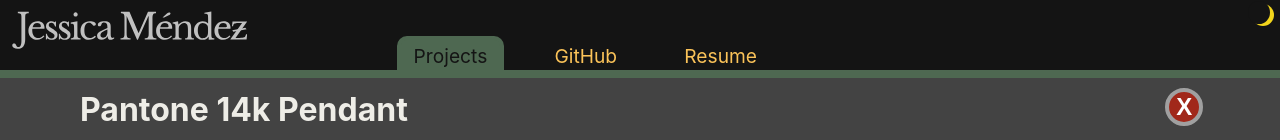
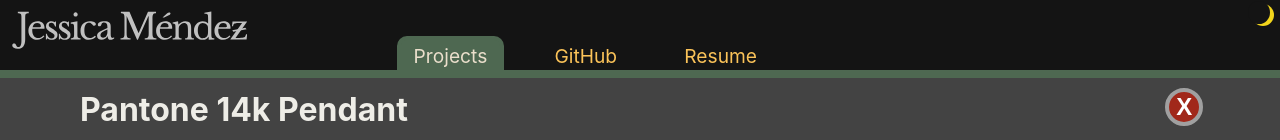
Before and after one commit to jessysiete/portfolio-jessysiete, a React (Vite) app: page /projects/pantone14k in a window 1280 px wide. Shown: the top 140 px of the page. Built offline with nearby package versions, Linux system fonts and the light colour scheme.

Commit message:
nav micro interaction hover state

```diff
--- a/src/components/Nav/Nav.css
+++ b/src/components/Nav/Nav.css
@@ -6,8 +6,7 @@
   width: auto;
   height: 42px;
   top: 36px;
-  border:0;
-
+  border: 0;
 }
 
 ul {
@@ -20,7 +19,6 @@ ul {
   height: 40px;
   margin: 0px;
   background-color: var(--background-color);
-
 }
 
 li {
@@ -31,6 +29,7 @@ li {
   flex-direction: row;
   padding: 0px 1vw;
   border: 4px solid transparent;
+  transition: transform 0.2s ease-in-out;
 }
 
 li a {
@@ -41,19 +40,18 @@ li a {
   align-items: center;
   flex-direction: row;
   border: 4px solid transparent;
-
+  transition: transform 0.2s ease-in-out;
 }
-
-/* li a:hover {
-  border: 4px solid var(--link-color);
-  border-radius: 10px 10px 0px 0px;
-  border-bottom: 4px solid transparent;
-  } */
 
 .active {
   border-radius: 10px 10px 0px 0px;
 }
-  .menu-item-projects :hover{
+
+li:hover, li a:hover {
+  transform: scale(1.05);
+}
+
+.menu-item-projects :hover {
   border: 4px solid #4e6851;
   border-radius: 10px 10px 0px 0px;
   border-bottom: 4px solid transparent;
@@ -62,11 +60,10 @@ li a {
 .menu-item-projects .active {
   border: 4px solid #4e6851;
   background-color: #4e6851;
-    color: var(--background-color);
+  color: var(--nav-active-text);
 }
 
-
-  .menu-item-github :hover{
+.menu-item-github :hover {
   border: 4px solid #a1281a;
   border-radius: 10px 10px 0px 0px;
   border-bottom: 4px solid transparent;
@@ -74,10 +71,10 @@ li a {
 
 .menu-item-github .active {
   background-color: #a1281a;
-    color: var(--background-color);
+  color: var(--nav-active-text);
 }
 
-  .menu-item-resume :hover{
+.menu-item-resume :hover {
   border: 4px solid #2d3e90;
   border-radius: 10px 10px 0px 0px;
   border-bottom: 4px solid transparent;
@@ -85,7 +82,7 @@ li a {
 
 .menu-item-resume .active {
   background-color: #2d3e90;
-    color: var(--background-color);
+  color: var(--nav-active-text);
 }
 
 @media (max-width: 820px) {
@@ -97,11 +94,10 @@ li a {
     width: 100%;
     height: fit-content;
     top: 28px;
-    border:0;
+    border: 0;
   }
 
   ul {
-
     padding: 0px 40px;
     width: 90%;
     justify-content: space-between;
@@ -110,8 +106,6 @@ li a {
     margin: 0px;
     margin-right: auto;
     margin-left: 154px;
-    /* margin-left: auto; */
     background-color: var(--background-color);
-
   }
 }
--- a/src/pages/App/App.css
+++ b/src/pages/App/App.css
@@ -2,7 +2,8 @@
   --background-color: #ebdfcc;
   --background-color-opposite: #141414;
   --text-color: #383838;
-  --primary-color: #764300;
+  --primary-color: #a1281a;
+  --nav-active-text: #ebdfcc;
   --logo-fill: #03227f;
   --link-color: #4e6851;
   --link-color-opposite: #fbc359;
@@ -18,6 +19,7 @@
   --background-color: #141414;
   --background-color-opposite: #ebdfcc;
   --text-color: #EEEDE7;
+  --nav-active-text: #ebdfcc;
   --primary-color: #799AFA;
   --logo-fill: #c0c0c0;
   --link-color: #fbc359;
```
Lines whose indentation alone changed are shown as unchanged.
